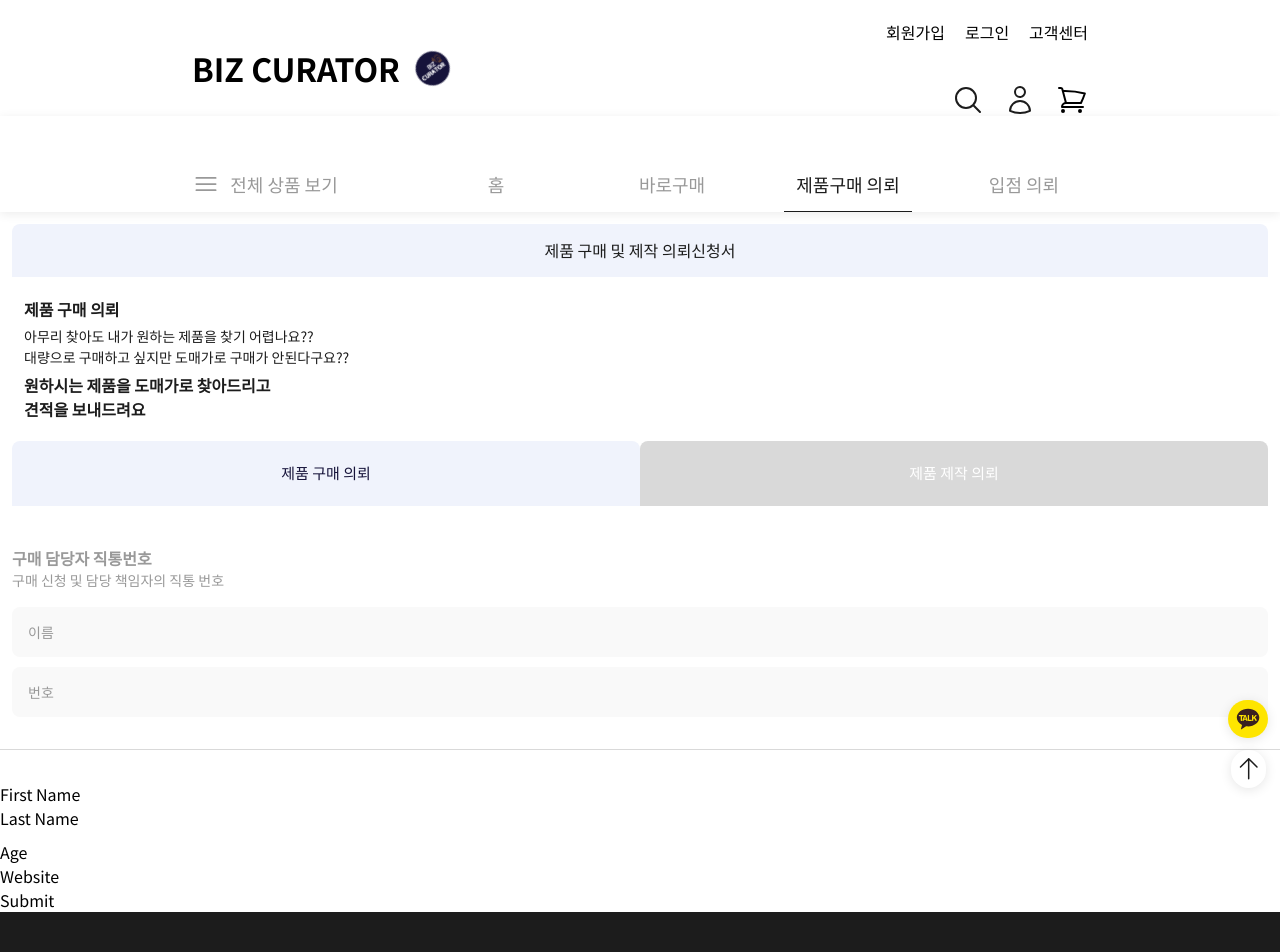
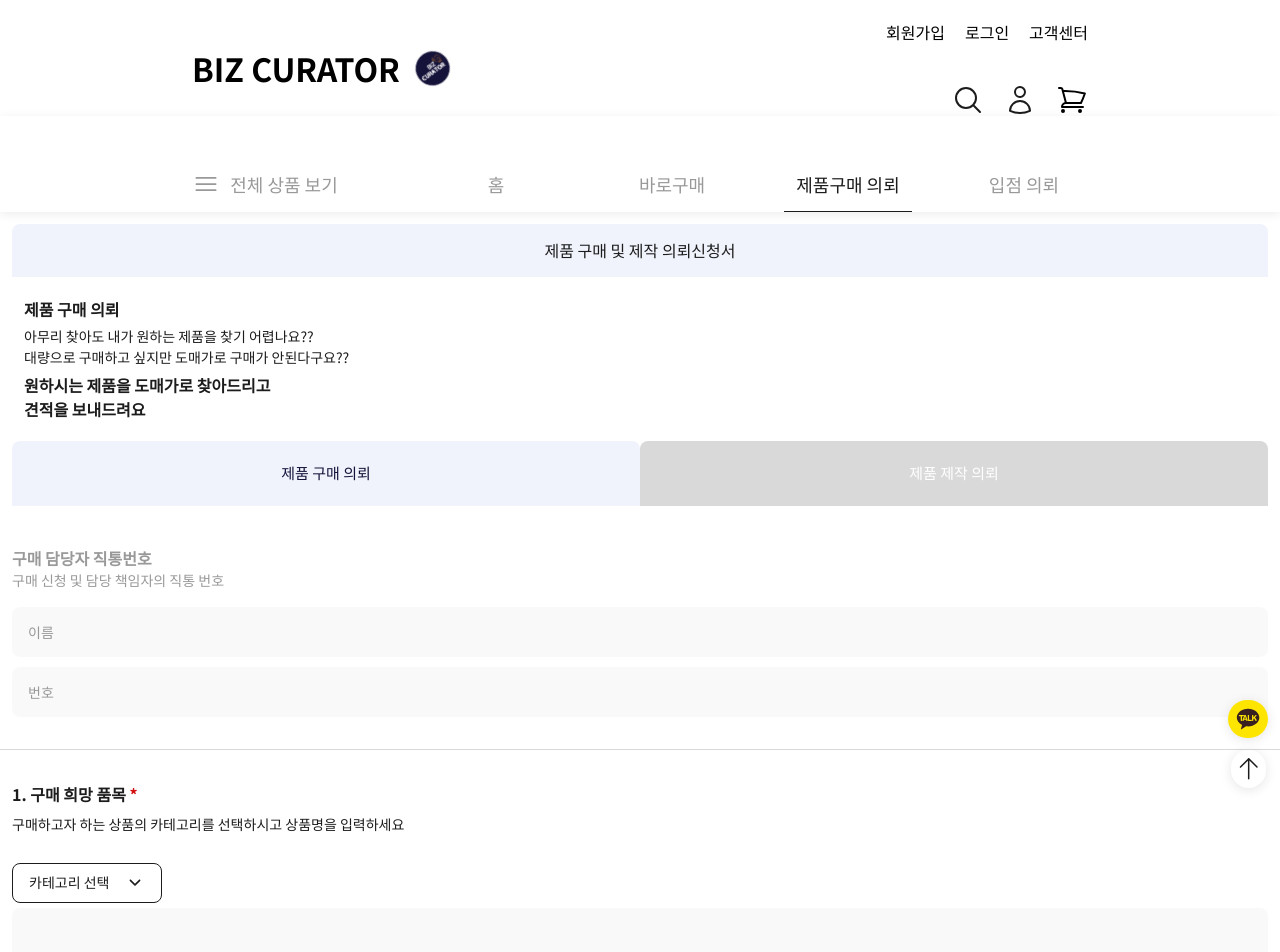
Before and after one commit to Muhan-Company/bizcurator-ecommerce, a Next.js app: page /request/purchase in a window 1280 px wide. Shown: the top 952 px of the page. Built offline with nearby package versions, Linux system fonts and the light colour scheme.

Commit message:
feat: 카테고리 선택 dropdown menu - Issue #55

```diff
--- a/components/header/DownHeader.tsx
+++ b/components/header/DownHeader.tsx
@@ -9,7 +9,7 @@ export default function DownHeader() {
   const [isHovered, setIsHovered] = useRecoilState(hoverState);
 
   return (
-    <header className="px-6 lg:px-24 xl:px-48 pt-3 lg:pt-10 lg:flex justify-between z-10 bg-white fixed top-[42px] lg:top-[116px] left-0 right-0 shadow-[0px_2px_10px_rgba(0,0,0,0.08)]">
+    <header className="px-6 lg:px-24 xl:px-48 pt-3 lg:pt-10 lg:flex justify-between z-20 bg-white fixed top-[42px] lg:top-[116px] left-0 right-0 shadow-[0px_2px_10px_rgba(0,0,0,0.08)]">
       <div
         onMouseEnter={() => setIsHovered(true)}
         onMouseLeave={() => setIsHovered(false)}
--- a/components/header/TopHeader.tsx
+++ b/components/header/TopHeader.tsx
@@ -30,7 +30,7 @@ export default function TopHeader() {
   };
 
   return (
-    <header className="px-6 flex justify-between items-center z-10 bg-white pt-2 lg:pt-5 lg:px-24 xl:px-48 top-0 sticky">
+    <header className="px-6 flex justify-between items-center z-20 bg-white pt-2 lg:pt-5 lg:px-24 xl:px-48 top-0 sticky">
       <Link href={'/'} className="flex items-center">
         <h1 className="text-[20px] lg:text-head-xl font-bold">BIZ CURATOR</h1>
         <LogoIcon />
--- /dev/null
+++ b/components/request/PurchaseForm.tsx
@@ -0,0 +1,143 @@
+import { useForm } from 'react-hook-form';
+import { yupResolver } from '@hookform/resolvers/yup';
+import * as yup from 'yup';
+import { useEffect, useRef, useState } from 'react';
+import { ChevronDownIcon, ChevronUpIcon } from '../Icons';
+
+interface IFormInputs {
+  itemName: string;
+}
+
+interface Category {
+  id: number;
+  name: string;
+}
+
+const SignupSchema = yup
+  .object({
+    itemName: yup.string().required(),
+  })
+  .required();
+
+export default function PurchaseForm() {
+  const {
+    register,
+    handleSubmit,
+    formState: { errors },
+  } = useForm<IFormInputs>({
+    resolver: yupResolver(SignupSchema),
+  });
+
+  const onSubmit = (data: IFormInputs) => {
+    alert(JSON.stringify(data));
+  };
+
+  const [selectecdcategory, setSelectecdCategory] = useState<Category>({ id: 0, name: '카테고리 선택' });
+  const [open, setOpen] = useState<boolean>(false);
+
+  const dropdownRef = useRef<HTMLUListElement>(null);
+
+  const handleOutsideClick = (event: MouseEvent) => {
+    if (dropdownRef.current && !dropdownRef.current.contains(event.target as Node)) {
+      setOpen(false);
+    }
+  };
+
+  useEffect(() => {
+    document.addEventListener('click', handleOutsideClick);
+
+    return () => {
+      document.removeEventListener('click', handleOutsideClick);
+    };
+  }, []);
+
+  const categories = [
+    {
+      id: 1,
+      name: '객실용품',
+    },
+    {
+      id: 2,
+      name: '욕실용품',
+    },
+    {
+      id: 3,
+      name: '위생용품',
+    },
+    {
+      id: 4,
+      name: '침구류',
+    },
+    {
+      id: 5,
+      name: '가전/전자제품',
+    },
+    {
+      id: 6,
+      name: '청소/시설관리',
+    },
+    {
+      id: 7,
+      name: '소방/안전관리',
+    },
+    {
+      id: 8,
+      name: '사무용품',
+    },
+    {
+      id: 9,
+      name: '음료/식품',
+    },
+    {
+      id: 10,
+      name: '선물세트',
+    },
+  ];
+
+  return (
+    <form onSubmit={handleSubmit(onSubmit)} className="mx-3 space-y-24">
+      <div className="space-y-1.5 relative">
+        <label className="font-bold text-label-md text-main space-y-2">
+          1. 구매 희망 품목 <span className="text-red">*</span>
+          <p className="font-normal text-body-sm">구매하고자 하는 상품의 카테고리를 선택하시고 상품명을 입력하세요</p>
+        </label>
+
+        <ul
+          ref={dropdownRef}
+          onClick={() => setOpen((prev) => !prev)}
+          className={`z-10 flex flex-col gap-y-2 px-4 py-2 font-medium text-main text-body-sm w-[150px] border-[1px] border-main rounded-lg transition-all duration-300 absolute top-[75px] left-0 bg-white ${
+            open ? 'max-h-[435px]' : 'max-h-10 overflow-hidden'
+          }`}
+        >
+          <li className="flex category justify-between">
+            {selectecdcategory.name}
+            {open ? (
+              <ChevronUpIcon color="#1C1C1C" width="20" height="20" />
+            ) : (
+              <ChevronDownIcon color="#1C1C1C" width="20" height="20" />
+            )}
+          </li>
+          {categories.map((category) => (
+            <li
+              key={category.id}
+              className="category last:border-none"
+              onClick={() => {
+                setSelectecdCategory(category);
+              }}
+            >
+              {category.name}
+            </li>
+          ))}
+        </ul>
+
+        <input
+          {...register('itemName')}
+          className="absolute top-[120px] px-4 font-normal text-main text-body-xs bg-gray_04 rounded-lg h-[50px] w-full outline-none"
+        />
+        {errors.itemName && <p>{errors.itemName.message}</p>}
+      </div>
+
+      <button type="submit">제출하기</button>
+    </form>
+  );
+}
--- a/components/request/RequestForm.tsx
+++ /dev/null
@@ -1,59 +0,0 @@
-import { useForm } from 'react-hook-form';
-import { yupResolver } from '@hookform/resolvers/yup';
-import * as yup from 'yup';
-
-interface IFormInputs {
-  firstName: string;
-  lastName: string;
-  age: number;
-  website: string;
-}
-
-const SignupSchema = yup
-  .object({
-    firstName: yup.string().required(),
-    lastName: yup.string().defined(),
-    age: yup.number().required().positive().integer(),
-    website: yup.string().url().defined(),
-  })
-  .required();
-
-export default function RequestForm() {
-  const {
-    register,
-    handleSubmit,
-    formState: { errors },
-  } = useForm<IFormInputs>({
-    resolver: yupResolver(SignupSchema),
-  });
-
-  const onSubmit = (data: IFormInputs) => {
-    alert(JSON.stringify(data));
-  };
-
-  return (
-    <form onSubmit={handleSubmit(onSubmit)}>
-      <div>
-        <label>First Name</label>
-        <input {...register('firstName')} />
-        {errors.firstName && <p>{errors.firstName.message}</p>}
-      </div>
-      <div style={{ marginBottom: 10 }}>
-        <label>Last Name</label>
-        <input {...register('lastName')} />
-        {errors.lastName && <p>{errors.lastName.message}</p>}
-      </div>
-      <div>
-        <label>Age</label>
-        <input type="number" {...register('age', { valueAsNumber: true })} />
-        {errors.age && <p>{errors.age.message}</p>}
-      </div>
-      <div>
-        <label>Website</label>
-        <input {...register('website')} />
-        {errors.website && <p>{errors.website.message}</p>}
-      </div>
-      <input type="submit" />
-    </form>
-  );
-}
--- a/pages/request/purchase/index.tsx
+++ b/pages/request/purchase/index.tsx
@@ -5,7 +5,7 @@ import Layout from '@/components/layout/Layout';
 import Description from '@/components/request/Description';
 import FormTitle from '@/components/request/FormTitle';
 import MyInfo from '@/components/request/MyInfo';
-import RequestForm from '@/components/request/RequestForm';
+import PurchaseForm from '@/components/request/PurchaseForm';
 
 export default function PurchaseRequest() {
   return (
@@ -15,7 +15,7 @@ export default function PurchaseRequest() {
       <Description />
       <MyInfo />
       <div className="h-[1px] bg-gray_02 my-8"></div>
-      <RequestForm />
+      <PurchaseForm />
       <Footer />
       <NavBar />
     </Layout>
--- a/styles/globals.css
+++ b/styles/globals.css
@@ -133,4 +133,8 @@
   .my-info {
     @apply h-[50px] bg-gray_04 rounded-lg font-normal text-gray_01 text-body-sm px-4 leading-[50px];
   }
+
+  .category {
+    @apply border-b-[1px] border-gray_01 pb-2.5;
+  }
 }
```
